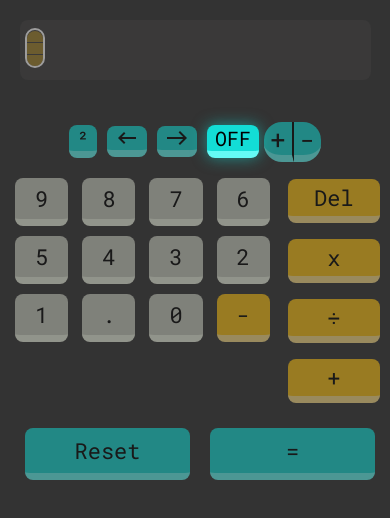
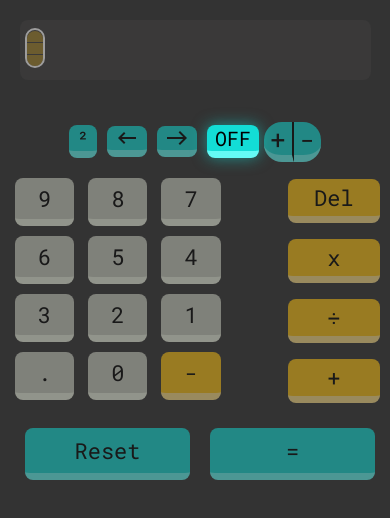
Before and after one commit to Adel31dzCode/calculator-app, a plain HTML site: page index.html in a window 390 px wide. Drawn offline with nearby package versions, Linux system fonts and the light colour scheme.

Commit message:
Update style.css

```diff
--- a/style.css
+++ b/style.css
@@ -313,7 +313,7 @@ button:active {
     border-radius: 0;
 }
 .number, #mines {
-    padding: 6px 20px;
+    padding: 6px 23px;
     margin: 5px;
     font-size: 22px;
 }
```
